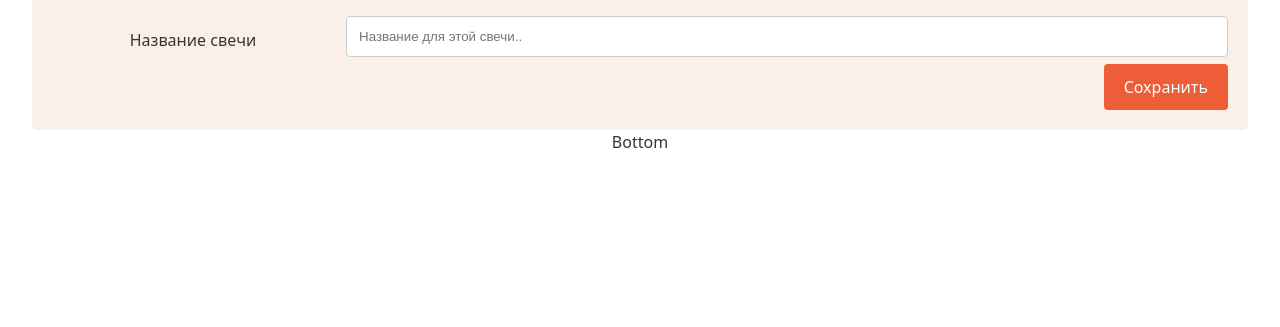
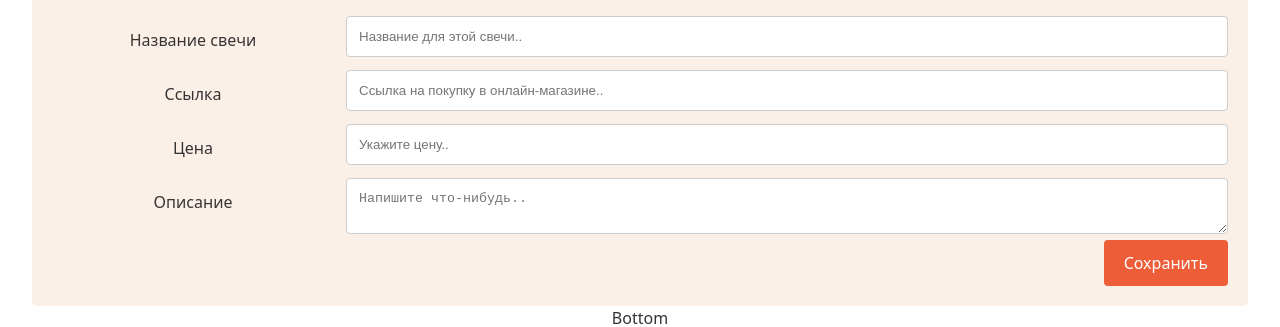
Before and after one commit to suchachevskaya/LoveAnytime, a React (Vite) app: page / in a window 1280 px wide. Shown: the part 2051-2378 px from the top of the page. Before the commit the page ends 2205 px from the top, so only its background shows below. Built offline with nearby package versions, Linux system fonts and the light colour scheme; no server answers.

Commit message:
form_without_img

```diff
--- a/src/Appwrite.js
+++ b/src/Appwrite.js
@@ -1,4 +1,4 @@
-import { Client, Databases, ID } from "appwrite";
+import { Client, Databases } from "appwrite";
 export const PROJECT_ID = import.meta.env.VITE_APPWRITE_PROJECT_ID;
 export const DATABASE_ID = import.meta.env.VITE_APPWRITE_DATABASE_ID;
 export const USERS_ID = import.meta.env.VITE_COLLECTION_USERS_ID;
@@ -8,7 +8,7 @@ const client = new Client()
   .setEndpoint("https://cloud.appwrite.io/v1")
   .setProject(PROJECT_ID);
 export const database = new Databases(client);
-export const id=new ID(client);
+
 
 export const items = async () => {
   try {
--- a/src/components/AddProducts.jsx
+++ b/src/components/AddProducts.jsx
@@ -1,19 +1,27 @@
 import { useState } from "react";
 import { ID } from "appwrite";
-import { DATABASE_ID, PRODUCTS_ID, database,} from "../Appwrite";
+import { DATABASE_ID, PRODUCTS_ID, database } from "../Appwrite";
 import { toast } from "react-toastify";
 
 export default function AddProducts() {
   const [title, setTitle] = useState("");
+  const [description, setDescription] = useState("");
+  const [price, setPrice] = useState("");
+  const [link, setLink] = useState("");
   const [hasError, setHasError] = useState(false);
   const [products, setProducts] = useState([]);
 
-  function handleTitleChange(event) {
-    setTitle(event.target.value);
-    setHasError(event.target.value.trim().length === 0);
+  function handleChange(setState) {
+    return (event) => {
+      setState(event.target.value);
+      setHasError(event.target.value.trim().length === 0);
+    };
   }
   const productsCard = {
     title,
+    description,
+    price:parseInt(price,10),
+    link,
   };
   async function productsAdd(productsCard) {
     try {
@@ -50,69 +58,74 @@ export default function AddProducts() {
               <input
                 value={title}
                 style={{ border: hasError ? "1px solid red" : null }}
-                onChange={handleTitleChange}
+                onChange={handleChange(setTitle)}
                 type="text"
                 id="title"
                 placeholder="Название для этой свечи.."
               />
             </div>
           </div>
+
           <div className="row">
-            <button
-              className="button-active--color "
-              type="submit"
-              onClick={() => productsAdd(productsCard)}
-            >
-              Сохранить
-            </button>
-          </div>
-          {/* <div className="row">
             <div className="col-25">
               <label htmlFor="link">Ссылка</label>
             </div>
             <div className="col-75">
               <input
+                value={link}
+                style={{ border: hasError ? "1px solid red" : null }}
+                onChange={handleChange(setLink)}
                 type="text"
                 id="link"
-                name="lastname"
                 placeholder="Ссылка на покупку в онлайн-магазине.."
               />
             </div>
           </div>
           <div className="row">
             <div className="col-25">
-              <label htmlFor="country">Цена</label>
+              <label htmlFor="price">Цена</label>
             </div>
             <div className="col-75">
               <input
+                value={price}
+                style={{ border: hasError ? "1px solid red" : null }}
+                onChange={handleChange(setPrice)}
                 type="text"
-                id="link"
-                name="lastname"
+                id="price"
                 placeholder="Укажите цену.."
               />
             </div>
           </div>
           <div className="row">
             <div className="col-25">
-              <label htmlFor="subject">Описание</label>
+              <label htmlFor="description">Описание</label>
             </div>
             <div className="col-75">
               <textarea
-                id="subject"
-                name="subject"
+                value={description}
+                style={{ border: hasError ? "1px solid red" : null }}
+                onChange={handleChange(setDescription)}
+                id="description"
                 placeholder="Напишите что-нибудь.."
-
               ></textarea>
             </div>
           </div>
-          <div className="row">
+          {/* <div className="row">
             <div className="col-25">
               <label htmlFor="files">Изображение</label>
             </div>
             <div className="col-75">
-            <input type="file" id="files" name="files" multiple></input>
+              <input type="file" id="files" name="files" multiple></input>
             </div>
           </div> */}
+          <div className="row">
+            <button
+              className="button-active--color "
+              type="button"
+              onClick={() => productsAdd(productsCard)}>
+              Сохранить
+            </button>
+          </div>
         </form>
       </div>
     </div>
```
